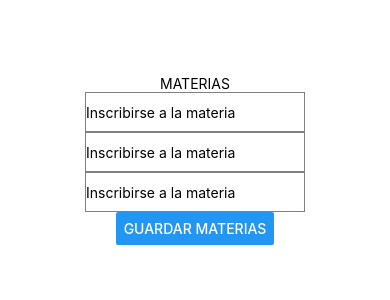
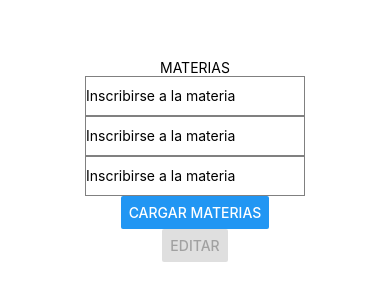
Before and after one commit to Edgartovarx3/AplicacionActividad, a React Native app: screen / in a window 390 px wide. Shown: the part 262-562 px from the top of the page. Built offline with nearby package versions, Linux system fonts and the light colour scheme.

Commit message:
Update App.js

```diff
--- a/App.js
+++ b/App.js
@@ -83,14 +83,20 @@ function Ejercicio1(){
 
 
 
-
-
         <Button onPress={()=>{
           setActivo(false);
 
         }}
         disabled={!activo}
-        title={activo ? "Guardar materias" :"Materias guardadas"}
+        title={activo ? "Cargar Materias" :"Materias Cargadas"}
+      />
+
+        <Button onPress={()=>{
+          setActivo(true);
+
+        }}
+        disabled={activo}
+        title={!activo ? "Editar" :"Editar"}
 
 
 
```
